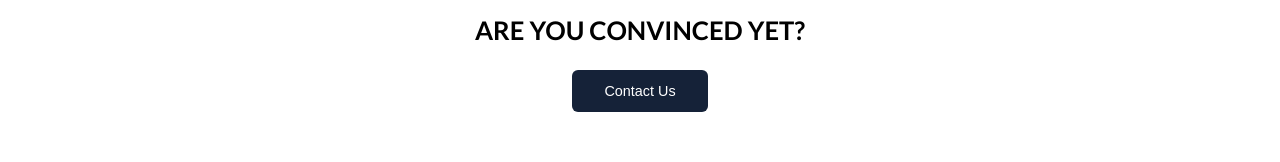
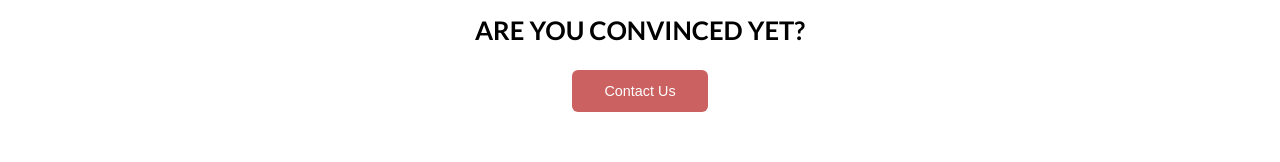
Before and after one commit to kadetXx/electromechvt, a React (Create React App) app: page / in a window 1280 px wide. In both pictures the pointer is over the button "Contact Us". Shown: the part 1914-2076 px from the top of the page. Built offline with nearby package versions, Linux system fonts and the light colour scheme.

Commit message:
added button hover colors

```diff
--- a/src/components/layout/Layout.scss
+++ b/src/components/layout/Layout.scss
@@ -107,6 +107,11 @@
         text-decoration: none;
         font-size: 1.4rem;
         font-weight: bold;
+        color: #152238;
+      }
+
+      a:hover {
+        color: #CB6160;
       }
     }
   }
--- a/src/index.scss
+++ b/src/index.scss
@@ -10,4 +10,8 @@ body {
   font-family: 'Lato', sans-serif;
   -webkit-font-smoothing: antialiased;
   -moz-osx-font-smoothing: grayscale;
+
+  button:hover {
+    background-color: #CB6160 !important;
+  }
 }
```
